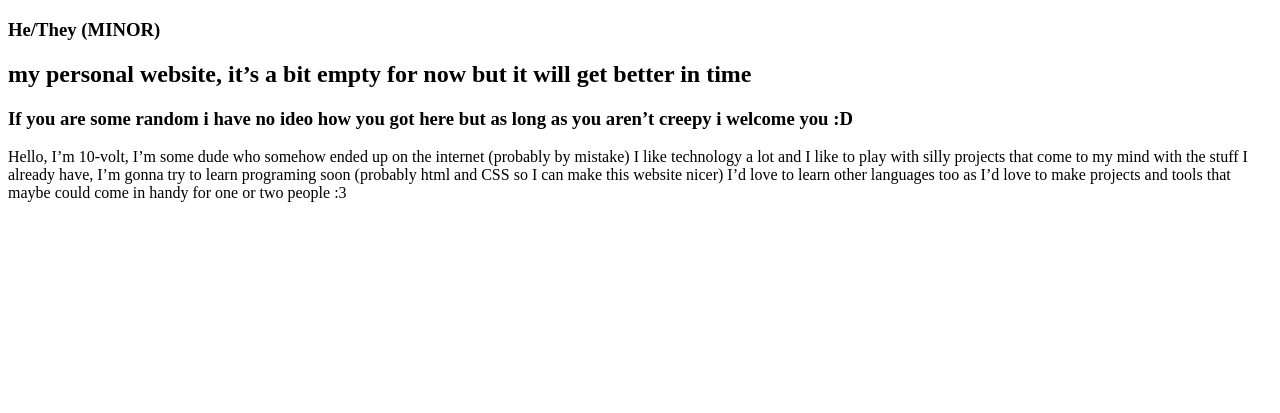
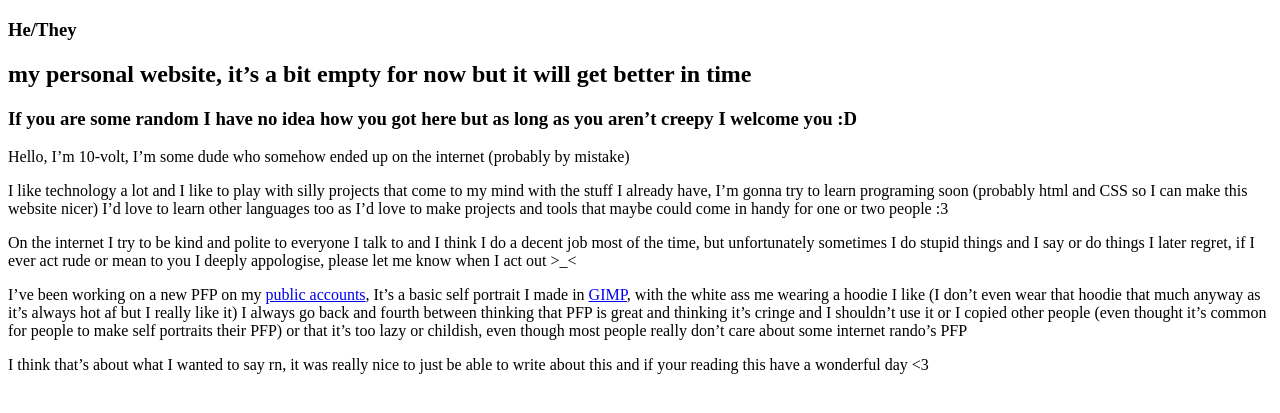
Before and after one commit to 10-volt/10-volt.github.io, a plain HTML site: page index.html in a window 1280 px wide. Shown: the part 87-500 px from the top of the page. Drawn offline with Linux system fonts and the light colour scheme.

Commit message:
Add files via upload

```diff
--- a/index.html
+++ b/index.html
@@ -1,8 +1,12 @@
 <html><head><meta http-equiv="Content-Type" content="text/html; charset=utf-8" /><title></title></head><body><p><a href="https://10-volt.github.io">Home</a> | <a href="https://www.youtube.com/@10-volt">Youtube</a> | <a href="https://wetdry.world/@10volt">Mastodon</a> | <a href="https://twitch.tv/ten_volt">Twitch</a> | <a href="https://10-volt.github.io/iusethings">Stuff I use</a> | <a href="https://10-volt.github.io/tutorials">Tutorials</a> | <a href="https://10-volt.github.io/accounts">contact me</a></p>
 <h1>10-volt  :3</h1>
-<h3>He/They (MINOR)</h3>
+<h3>He/They</h3>
 <h2>my personal website, it’s a bit empty for now but it will get better in time</h2>
-<h3>If you are some random i have no ideo how you got here but as long as you aren’t creepy i welcome you :D</h3>
-<p>Hello, I’m 10-volt, I’m some dude who somehow ended up on the internet (probably by mistake)
-I like technology a lot and I like to play with silly projects that come to my mind with the stuff I already have, I’m gonna try to learn programing soon (probably html and CSS so I can make this website nicer) I’d love to learn other languages too as I’d love to make projects and tools that maybe could come in handy for one or two people :3</p>
+<h3>If you are some random I have no idea how you got here but as long as you aren’t creepy I welcome you :D</h3>
+<p>Hello, I’m 10-volt, I’m some dude who somehow ended up on the internet (probably by mistake)</p>
+<p>I like technology a lot and I like to play with silly projects that come to my mind with the stuff I already have, I’m gonna try to learn programing soon (probably html and CSS so I can make this website nicer) I’d love to learn other languages too as I’d love to make projects and
+tools that maybe could come in handy for one or two people :3</p>
+<p>On the internet I try to be kind and polite to everyone I talk to and I think I do a decent job most of the time, but unfortunately sometimes I do stupid things and I say or do things I later regret, if I ever act rude or mean to you I deeply appologise, please let me know when I act out &gt;_&lt;</p>
+<p>I’ve been working on a new PFP on my <a href="https://10-volt.github.io/accounts">public accounts</a>, It’s a basic self portrait I made in <a href="https://gimp.org">GIMP</a>, with the white ass me wearing a hoodie I like (I don’t even wear that hoodie that much anyway as it’s always hot af but I really like it) I always go back and fourth between thinking that PFP is great and thinking it’s cringe and I shouldn’t use it or I copied other people (even thought it’s common for people to make self portraits their PFP) or that it’s too lazy or childish, even though most people really don’t care about some internet rando’s PFP</p>
+<p>I think that’s about what I wanted to say rn, it was really nice to just be able to write about this and if your reading this have a wonderful day &lt;3</p>
 </body></html>
```
